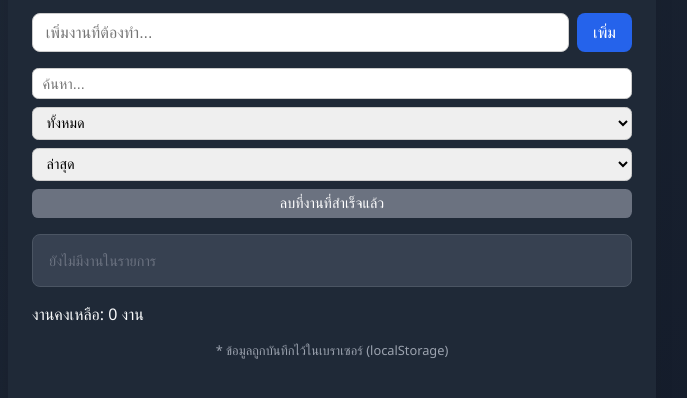
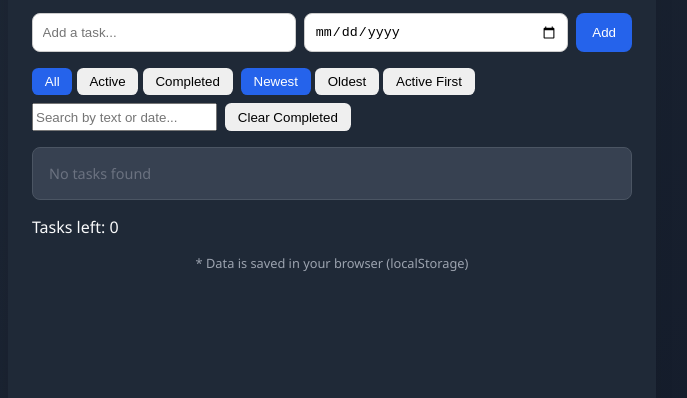
Before and after one commit to PONDDO-Sensei/Mini-Project, a plain HTML site: page index.html in a window 1280 px wide. Both pictures are taken after a click on the button "🌙/☀️". Shown: the part 98-496 px from the top of the page, without its empty margins (308-995 px from the left). Drawn offline with Linux system fonts and the light colour scheme.

Commit message:
AddSearchByDateAndFixedU

```diff
--- a/index.html
+++ b/index.html
@@ -1,44 +1,50 @@
 <!DOCTYPE html>
-<html lang="th">
+<html lang="en">
+
 <head>
     <meta charset="UTF-8" />
     <meta name="viewport" content="width=device-width, initial-scale=1.0" />
-  <title>To-Do List Example</title>
+    <title>To-Do List</title>
     <link rel="stylesheet" href="style.css">
 </head>
+
 <body>
     <div class="app">
-
         <div class="top-right">
             <button onclick="toggleTheme()">🌙/☀️</button>
         </div>
 
         <h1>To-Do List</h1>
+
         <div class="add-bar">
-      <input id="newTask" type="text" placeholder="เพิ่มงานที่ต้องทำ..." />
-      <button onclick="addTask()">เพิ่ม</button>
+            <input id="newTask" type="text" placeholder="Add a task..." />
+            <input id="deadline" type="date" />
+            <button onclick="addTask()">Add</button>
         </div>
 
-    <div class="toolbar">
-      <input id="searchBox" type="text" placeholder="ค้นหา..." oninput="renderTasks()" />
-      <select id="filter" onchange="renderTasks()">
-        <option value="all">ทั้งหมด</option>
-        <option value="active">ค้างทำ</option>
-        <option value="done">เสร็จแล้ว</option>
-      </select>
-      <select id="sort" onchange="renderTasks()">
-        <option value="newest">ล่าสุด</option>
-        <option value="oldest">เก่าสุด</option>
-        <option value="activeFirst">งานค้างทำมาก่อน</option>
-      </select>
-      <button onclick="clearDone()">ลบที่งานที่สำเร็จแล้ว</button>
+        <div class="toolbar-buttons">
+            <div class="filters">
+                <button onclick="setFilter('all')" id="filter-all" class="active">All</button>
+                <button onclick="setFilter('active')" id="filter-active">Active</button>
+                <button onclick="setFilter('done')" id="filter-done">Completed</button>
+            </div>
+            <div class="sorts">
+                <button onclick="setSort('newest')" id="sort-newest" class="active">Newest</button>
+                <button onclick="setSort('oldest')" id="sort-oldest">Oldest</button>
+                <button onclick="setSort('activeFirst')" id="sort-activeFirst">Active
+            First</button>
+            </div>
+            <input id="searchBox" type="text" placeholder="Search by text or date..." oninput="renderTasks()" />
+            <button class="clear-done" onclick="clearDone()">Clear
+          Completed</button>
         </div>
 
         <ul id="taskList"></ul>
         <p id="counter"></p>
-    <p class="note">* ข้อมูลถูกบันทึกไว้ในเบราเซอร์ (localStorage)</p>
+        <p class="note">* Data is saved in your browser (localStorage)</p>
     </div>
 
     <script src="script.js"></script>
 </body>
+
 </html>
--- a/script.js
+++ b/script.js
@@ -1,5 +1,9 @@
 const STORAGE_KEY = "todo_tasks_v1";
 let tasks = JSON.parse(localStorage.getItem(STORAGE_KEY) || "[]");
+
+let currentFilter = "all";
+let currentSort = "newest";
+1
 
 function save() {
     localStorage.setItem(STORAGE_KEY, JSON.stringify(tasks));
@@ -7,29 +11,40 @@ function save() {
 
 function addTask() {
     const input = document.getElementById("newTask");
+    const deadlineInput = document.getElementById("deadline");
     const text = input.value.trim();
+    const deadline = deadlineInput.value;
+
     if (!text) return;
-  tasks.unshift({ id: Date.now(), text, done: false });
+
+    tasks.unshift({
+        id: Date.now(),
+        text,
+        done: false,
+        deadline: deadline || null
+    });
+
     input.value = "";
+    deadlineInput.value = "";
     save();
     renderTasks();
 }
 
 function toggleTask(id) {
-  tasks = tasks.map(t => t.id === id ? { ...t, done: !t.done } : t);
+    tasks = tasks.map(t => t.id === id ? {...t, done: !t.done } : t);
     save();
     renderTasks();
 }
 
 function deleteTask(id) {
-  if (!confirm("ต้องการลบงานนี้หรือไม่?")) return;
+    if (!confirm("Are you sure to delete this task?")) return;
     tasks = tasks.filter(t => t.id !== id);
     save();
     renderTasks();
 }
 
 function clearDone() {
-  if (!confirm("ต้องการลบงานที่เสร็จแล้วทั้งหมดหรือไม่?")) return;
+    if (!confirm("Are you sure to clear all completed tasks?")) return;
     tasks = tasks.filter(t => !t.done);
     save();
     renderTasks();
@@ -53,46 +68,61 @@ function editTask(id) {
     function finishEdit() {
         const newText = input.value.trim();
         if (newText) {
-      tasks = tasks.map(t => t.id === id ? { ...t, text: newText } : t);
+            tasks = tasks.map(t => t.id === id ? {...t, text: newText } : t);
             save();
         }
         renderTasks();
     }
 
     input.addEventListener("blur", finishEdit);
-  input.addEventListener("keypress", e => {
-    if (e.key === "Enter") finishEdit();
-  });
+    input.addEventListener("keypress", e => { if (e.key === "Enter") finishEdit(); });
 }
 
 function updateCounter() {
     const count = tasks.filter(t => !t.done).length;
-  document.getElementById("counter").textContent = `งานคงเหลือ: ${count} งาน`;
+    document.getElementById("counter").textContent = `Tasks left: ${count}`;
+}
+
+function setFilter(filter) {
+    currentFilter = filter;
+    document.querySelectorAll(".filters button").forEach(btn => btn.classList.remove("active"));
+    document.getElementById("filter-" + filter).classList.add("active");
+    renderTasks();
+}
+
+function setSort(sort) {
+    currentSort = sort;
+    document.querySelectorAll(".sorts button").forEach(btn => btn.classList.remove("active"));
+    document.getElementById("sort-" + sort).classList.add("active");
+    renderTasks();
 }
 
 function renderTasks() {
     const list = document.getElementById("taskList");
-  const filter = document.getElementById("filter").value;
-  const sort = document.getElementById("sort").value;
-  const q = document.getElementById("searchBox").value.toLowerCase();
+    const query = document.getElementById("searchBox").value.trim().toLowerCase();
 
     list.innerHTML = "";
     let filtered = tasks;
 
-  if (filter === "active") filtered = tasks.filter(t => !t.done);
-  if (filter === "done") filtered = tasks.filter(t => t.done);
-  if (q) filtered = filtered.filter(t => t.text.toLowerCase().includes(q));
+    if (currentFilter === "active") filtered = tasks.filter(t => !t.done);
+    if (currentFilter === "done") filtered = tasks.filter(t => t.done);
 
-  if (sort === "newest") {
-    filtered = [...filtered].sort((a, b) => b.id - a.id);
-  } else if (sort === "oldest") {
-    filtered = [...filtered].sort((a, b) => a.id - b.id);
-  } else if (sort === "activeFirst") {
-    filtered = [...filtered].sort((a, b) => (a.done === b.done ? 0 : a.done ? 1 : -1));
+    // Search: text or partial date
+    if (query) {
+        filtered = filtered.filter(t => {
+            const textMatch = t.text.toLowerCase().includes(query);
+            const dateMatch = t.deadline && t.deadline.includes(query);
+            return textMatch || dateMatch;
+        });
     }
 
+    // Sort
+    if (currentSort === "newest") filtered = [...filtered].sort((a, b) => b.id - a.id);
+    else if (currentSort === "oldest") filtered = [...filtered].sort((a, b) => a.id - b.id);
+    else if (currentSort === "activeFirst") filtered = [...filtered].sort((a, b) => (a.done === b.done ? 0 : a.done ? 1 : -1));
+
     if (filtered.length === 0) {
-    list.innerHTML = `<li class="empty">ยังไม่มีงานในรายการ</li>`;
+        list.innerHTML = `<li class="empty">No tasks found</li>`;
         updateCounter();
         return;
     }
@@ -101,8 +131,24 @@ function renderTasks() {
                 const li = document.createElement("li");
                 li.dataset.id = task.id;
                 li.className = task.done ? "done" : "";
+
+                let textContent = task.text;
+                let deadlineContent = task.deadline ? `⏰ ${task.deadline}` : "";
+
+                if (query) {
+                    if (task.text.toLowerCase().includes(query)) {
+                        const regex = new RegExp(`(${query})`, "gi");
+                        textContent = task.text.replace(regex, "<mark>$1</mark>");
+                    }
+                    if (task.deadline && task.deadline.includes(query)) {
+                        const regex = new RegExp(`(${query})`, "gi");
+                        deadlineContent = `⏰ ${task.deadline.replace(regex, "<mark>$1</mark>")}`;
+                    }
+                }
+
                 li.innerHTML = `
-      <span ondblclick="editTask(${task.id})">${task.text}</span>
+      <span ondblclick="editTask(${task.id})">${textContent}</span>
+      ${deadlineContent ? `<small>${deadlineContent}</small>` : ""}
       <div>
         <button class="edit" onclick="editTask(${task.id})">✏️</button>
         <button onclick="toggleTask(${task.id})">${task.done ? "↩" : "✔"}</button>
@@ -117,15 +163,12 @@ function renderTasks() {
 
 function toggleTheme() {
   document.body.classList.toggle("dark");
-  const isDark = document.body.classList.contains("dark");
-  localStorage.setItem("theme", isDark ? "dark" : "light");
+  localStorage.setItem("theme", document.body.classList.contains("dark") ? "dark" : "light");
 }
 
 (function initTheme() {
   const savedTheme = localStorage.getItem("theme");
-  if (savedTheme === "dark") {
-    document.body.classList.add("dark");
-  }
+  if (savedTheme === "dark") document.body.classList.add("dark");
 })();
 
 renderTasks();
--- a/style.css
+++ b/style.css
@@ -10,7 +10,7 @@ body {
 }
 
 .app {
-  position: relative; /* ใช้สำหรับวางปุ่ม top-right */
+    position: relative;
     width: 100%;
     max-width: 600px;
     background: #fdfdfd;
@@ -43,9 +43,6 @@ body {
 h1 {
     margin: 0 0 1rem;
     font-size: 1.8rem;
-  display: flex;
-  align-items: center;
-  gap: 0.5rem;
 }
 
 .add-bar {
@@ -56,10 +53,9 @@ h1 {
 
 .add-bar input {
     flex: 1;
-  padding: 0.6rem 0.8rem;
+    padding: 0.6rem;
     border: 1px solid #ccc;
     border-radius: 0.5rem;
-  font-size: 1rem;
 }
 
 .add-bar button {
@@ -68,44 +64,39 @@ h1 {
     border-radius: 0.5rem;
     background: #2563eb;
     color: #fff;
-  font-size: 1rem;
     cursor: pointer;
-  transition: background 0.2s;
 }
 
 .add-bar button:hover {
     background: #1e40af;
 }
 
-.toolbar {
+.toolbar-buttons {
     display: flex;
     flex-wrap: wrap;
     gap: 0.5rem;
     margin-bottom: 1rem;
-  flex-direction: column;
-  align-items: stretch;
 }
 
-.toolbar input,
-.toolbar select {
-  padding: 0.4rem 0.6rem;
-  border: 1px solid #ccc;
-  border-radius: 0.4rem;
-  font-size: 0.9rem;
-}
-
-.toolbar button {
+.filters button,
+.sorts button,
+.clear-done {
     padding: 0.4rem 0.8rem;
     border: none;
     border-radius: 0.4rem;
-  background: #f87171;
-  color: #fff;
     cursor: pointer;
-  font-size: 0.9rem;
 }
 
-.toolbar button:hover {
-  background: #dc2626;
+.filters button.active,
+.sorts button.active {
+    background: #2563eb;
+    color: #fff;
+}
+
+.filters button:hover,
+.sorts button:hover,
+.clear-done:hover {
+    opacity: 0.8;
 }
 
 #taskList {
@@ -118,17 +109,11 @@ h1 {
     display: flex;
     justify-content: space-between;
     align-items: center;
-  padding: 0.6rem 0.8rem;
+    padding: 0.6rem;
     border: 1px solid #e5e7eb;
     border-radius: 0.5rem;
     background: #f9fafb;
     margin-bottom: 0.5rem;
-  transition: background 0.2s, transform 0.1s;
-}
-
-#taskList li:hover {
-  background: #f1f5f9;
-  transform: translateY(-1px);
 }
 
 #taskList li.done span {
@@ -141,6 +126,12 @@ h1 {
     cursor: pointer;
 }
 
+#taskList li small {
+    margin-left: 0.5rem;
+    font-size: 0.8rem;
+    color: #6b7280;
+}
+
 #taskList li button {
     margin-left: 0.3rem;
     padding: 0.3rem 0.6rem;
@@ -148,7 +139,14 @@ h1 {
     border-radius: 0.3rem;
     background: #e5e7eb;
     cursor: pointer;
-  transition: background 0.2s;
+}
+
+#taskList li button.edit {
+    background: #facc15;
+}
+
+#taskList li button.edit:hover {
+    background: #eab308;
 }
 
 #taskList li button:hover {
@@ -169,26 +167,6 @@ h1 {
     color: #9ca3af;
     margin-top: 1rem;
     text-align: center;
-}
-
-#taskList li.editing span {
-  display: none;
-}
-
-#taskList li.editing input {
-  flex: 1;
-  padding: 0.4rem 0.6rem;
-  font-size: 1rem;
-  border: 1px solid #ccc;
-  border-radius: 0.4rem;
-}
-
-#taskList li button.edit {
-  background: #facc15;
-}
-
-#taskList li button.edit:hover {
-  background: #eab308;
 }
 
 body.dark {
@@ -214,19 +192,8 @@ body.dark #taskList li:hover {
     background: #4b5563;
 }
 
-body.dark .toolbar button {
-  background: #6b7280;
+body.dark .filters button.active,
+body.dark .sorts button.active {
+    background: #2563eb;
     color: #fff;
 }
-
-body.dark .toolbar button:hover {
-  background: #4b5563;
-}
-
-body.dark .top-right button {
-  background: #6b7280;
-}
-
-body.dark .top-right button:hover {
-  background: #4b5563;
-}
```
Lines whose indentation alone changed are shown as unchanged.
